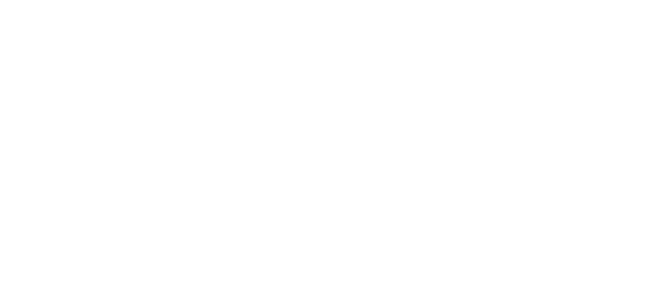
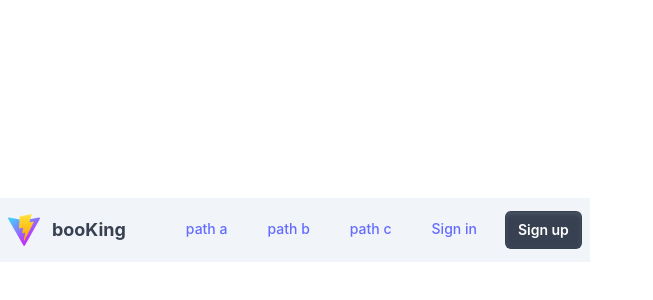
Before and after one commit to Kiczu/booking, a React (Vite) app in the folder client/: page / in a window 1280 px wide. Shown: the part 170-470 px from the top of the page, without its empty margins (0-653 px from the left). Built offline with nearby package versions, Linux system fonts and the light colour scheme.

Commit message:
feat: add initial navigation component (navbar)
used href for now, will use react router once proper routing is implemented

```diff
--- /dev/null
+++ b/client/src/components/Navigation/Navigation.tsx
@@ -0,0 +1,89 @@
+import {
+  Button,
+  Disclosure,
+  DisclosureButton,
+  DisclosurePanel,
+} from "@headlessui/react";
+import {
+  Bars3Icon,
+  UserCircleIcon,
+  XMarkIcon,
+} from "@heroicons/react/24/outline";
+import { paths } from "../../paths";
+
+const navigation = [
+  { name: "path a", href: paths.PATH_A },
+  { name: "path b", href: paths.PATH_B },
+  { name: "path c", href: paths.PATH_C },
+  { name: "Sign in", href: paths.SIGN_IN },
+];
+
+export default function Navigation() {
+  return (
+    <Disclosure as="nav" className="bg-slate-100">
+      <div className="px-2 h-16">
+        <div className="relative flex items-center justify-between h-16">
+          <div className="flex flex-1 items-center justify-start sm:items-stretch ">
+            <a href={paths.HOME}>
+              <div className="flex flex-shrink-0 items-center">
+                <img alt="booking" src="vite.svg" className="h-8 w-auto" />
+                <span className="hidden sm:block ml-3 text-lg font-bold text-gray-700">
+                  booKing
+                </span>
+              </div>
+            </a>
+          </div>
+          <div className="absolute inset-y-0 right-0 flex items-center pr-2 sm:static sm:inset-auto sm:ml-6 sm:pr-0">
+            <div className="inset-y-0 left-0 flex items-center sm:hidden space-x-4">
+              {/* Mobile menu buttons*/}
+              <a
+                href={paths.SIGN_UP}
+                className="group relative inline-flex items-center justify-center rounded-md p-2 text-gray-700 hover:bg-gray-700 hover:text-white focus:outline-none focus:ring-2 focus:ring-inset focus:ring-white"
+              >
+                <UserCircleIcon className="block h-6 w-6"></UserCircleIcon>
+              </a>
+              <DisclosureButton className="group relative inline-flex items-center justify-center rounded-md p-2 text-gray-700 hover:bg-gray-700 hover:text-white focus:outline-none focus:ring-2 focus:ring-inset focus:ring-white">
+                <Bars3Icon className="block h-6 w-6 group-data-[open]:hidden" />
+                <XMarkIcon className="hidden h-6 w-6 group-data-[open]:block" />
+              </DisclosureButton>
+            </div>
+            <div className="hidden sm:ml-6 sm:block">
+              <div className="flex space-x-4">
+                {navigation.map((path) => (
+                  <a
+                    key={path.name}
+                    href={path.href}
+                    className="rounded-md px-3 py-2 text-sm font-medium"
+                  >
+                    {path.name}
+                  </a>
+                ))}
+                <a href={paths.SIGN_UP}>
+                  <Button className="inline-flex items-center gap-2 rounded-md bg-gray-700 py-1.5 px-3 text-sm/6 font-semibold text-white shadow-inner shadow-white/10 focus:outline-none data-[hover]:bg-gray-600 data-[open]:bg-gray-700 data-[focus]:outline-1 data-[focus]:outline-white">
+                    Sign up
+                  </Button>
+                </a>
+              </div>
+            </div>
+          </div>
+        </div>
+      </div>
+
+      {/* Mobile menu */}
+      <DisclosurePanel className="sm:hidden flex justify-end">
+        <div className="space-y-1 px-2 pb-3 pt-2">
+          {navigation.map((path) => (
+            <DisclosureButton
+              key={path.name}
+              as="a"
+              href={path.href}
+              className="hover:bg-gray-700 hover:text-white block rounded-md px-3 py-2 text-base font-medium"
+            >
+              {path.name}
+            </DisclosureButton>
+          ))}
+        </div>
+      </DisclosurePanel>
+    </Disclosure>
+  );
+}
--- a/client/src/main.tsx
+++ b/client/src/main.tsx
@@ -1,10 +1,12 @@
-import { StrictMode } from 'react'
-import { createRoot } from 'react-dom/client'
-import './index.css'
+import { StrictMode } from "react";
+import { createRoot } from "react-dom/client";
+import "./index.css";
+import Navigation from "./components/Navigation/Navigation";
 
-createRoot(document.getElementById('root')!).render(
+createRoot(document.getElementById("root")!).render(
   <StrictMode>
-    < >
+    <>
+      <Navigation></Navigation>
     </>
-  </StrictMode>,
-)
+  </StrictMode>
+);
```
